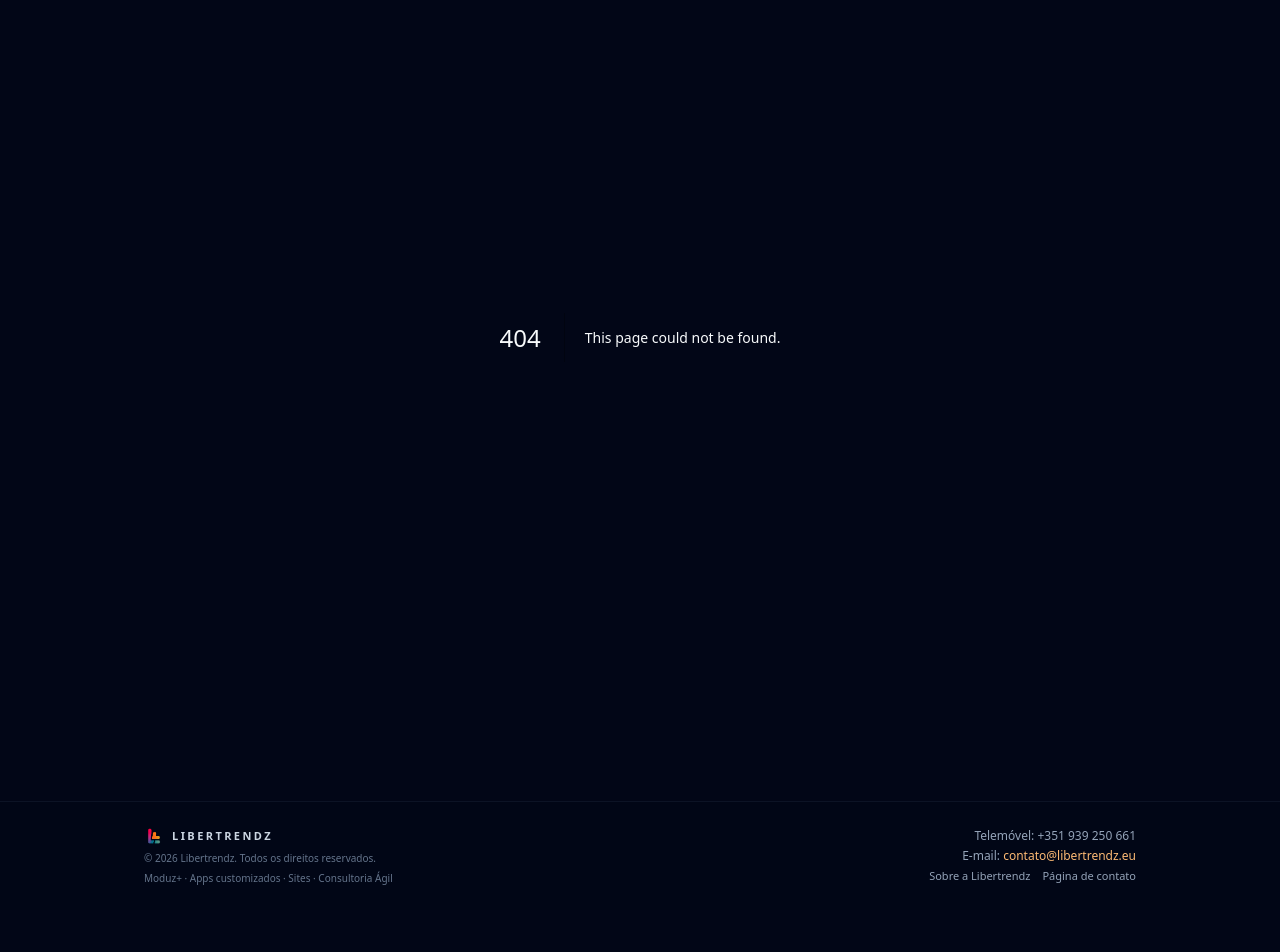
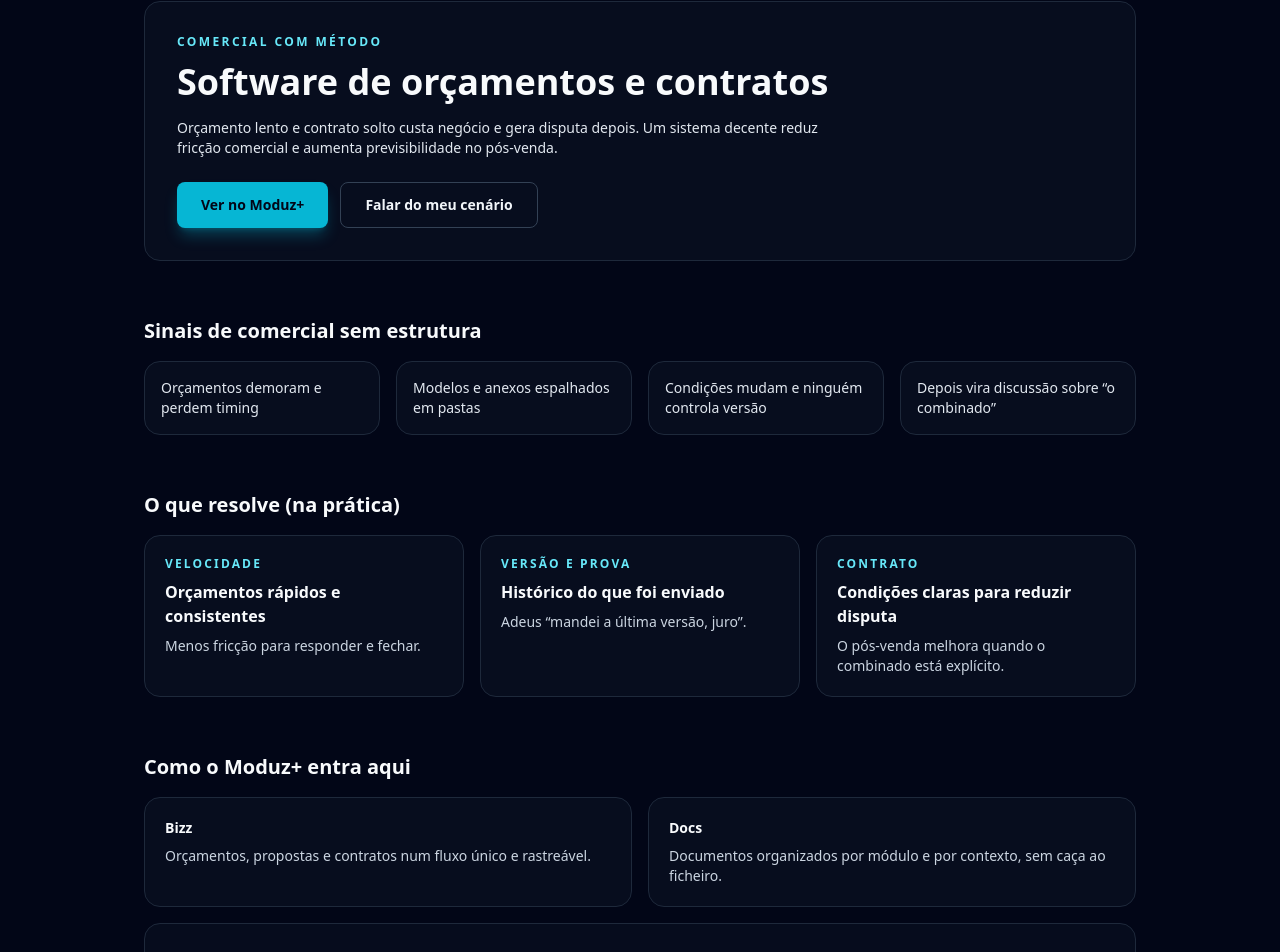
Before and after one commit to libertrendz/libertrendz-site, a Next.js app: page /solucoes/software-orcamentos-contratos in a window 1280 px wide. Before the commit this address had no page. Shown: the part 144-1096 px from the top of the page. Before the commit the page ends 1054 px from the top, so only its background shows below. Built offline with nearby package versions, Linux system fonts and the light colour scheme.

Commit message:
Create page.tsx

```diff
--- /dev/null
+++ b/app/solucoes/software-orcamentos-contratos/page.tsx
@@ -0,0 +1,159 @@
+export default function SoftwareOrcamentosContratosPage() {
+  return (
+    <main className="min-h-[calc(100vh-5rem)] bg-slate-950 text-slate-50">
+      <section className="container-page py-12 lg:py-16 space-y-14">
+        {/* HERO */}
+        <div className="rounded-2xl border border-slate-800 bg-slate-900/40 p-8">
+          <p className="text-xs font-semibold uppercase tracking-[0.2em] text-cyan-300">
+            Comercial com método
+          </p>
+          <h1 className="mt-3 text-3xl font-bold leading-tight md:text-4xl">
+            Software de orçamentos e contratos
+          </h1>
+          <p className="mt-4 max-w-2xl text-sm text-slate-200">
+            Orçamento lento e contrato solto custa negócio e gera disputa depois. Um sistema decente
+            reduz fricção comercial e aumenta previsibilidade no pós-venda.
+          </p>
+
+          <div className="mt-6 flex flex-wrap gap-3">
+            <a
+              href="/moduz"
+              className="inline-flex items-center justify-center rounded-lg bg-cyan-500 px-6 py-3 text-sm font-semibold text-slate-950 shadow-lg shadow-cyan-500/30 transition hover:bg-cyan-400"
+            >
+              Ver no Moduz+
+            </a>
+            <a
+              href="/contato"
+              className="inline-flex items-center justify-center rounded-lg border border-slate-700 px-6 py-3 text-sm font-semibold text-slate-100 transition hover:border-slate-500 hover:bg-slate-900/60"
+            >
+              Falar do meu cenário
+            </a>
+          </div>
+        </div>
+
+        {/* SINAIS */}
+        <div className="space-y-4">
+          <h2 className="text-xl font-semibold text-slate-50">
+            Sinais de comercial sem estrutura
+          </h2>
+
+          <div className="grid gap-4 md:grid-cols-2 lg:grid-cols-4">
+            {[
+              "Orçamentos demoram e perdem timing",
+              "Modelos e anexos espalhados em pastas",
+              "Condições mudam e ninguém controla versão",
+              "Depois vira discussão sobre “o combinado”",
+            ].map((t) => (
+              <div
+                key={t}
+                className="rounded-2xl border border-slate-800 bg-slate-900/40 p-4 text-sm text-slate-200"
+              >
+                {t}
+              </div>
+            ))}
+          </div>
+        </div>
+
+        {/* O QUE PRECISA TER */}
+        <div className="space-y-4">
+          <h2 className="text-xl font-semibold text-slate-50">
+            O que resolve (na prática)
+          </h2>
+
+          <div className="grid gap-4 md:grid-cols-3">
+            <div className="rounded-2xl border border-slate-800 bg-slate-900/40 p-5">
+              <p className="text-xs font-semibold uppercase tracking-[0.18em] text-cyan-300">
+                Velocidade
+              </p>
+              <p className="mt-2 font-semibold text-slate-50">
+                Orçamentos rápidos e consistentes
+              </p>
+              <p className="mt-2 text-sm text-slate-300">
+                Menos fricção para responder e fechar.
+              </p>
+            </div>
+
+            <div className="rounded-2xl border border-slate-800 bg-slate-900/40 p-5">
+              <p className="text-xs font-semibold uppercase tracking-[0.18em] text-cyan-300">
+                Versão e prova
+              </p>
+              <p className="mt-2 font-semibold text-slate-50">
+                Histórico do que foi enviado
+              </p>
+              <p className="mt-2 text-sm text-slate-300">
+                Adeus “mandei a última versão, juro”.
+              </p>
+            </div>
+
+            <div className="rounded-2xl border border-slate-800 bg-slate-900/40 p-5">
+              <p className="text-xs font-semibold uppercase tracking-[0.18em] text-cyan-300">
+                Contrato
+              </p>
+              <p className="mt-2 font-semibold text-slate-50">
+                Condições claras para reduzir disputa
+              </p>
+              <p className="mt-2 text-sm text-slate-300">
+                O pós-venda melhora quando o combinado está explícito.
+              </p>
+            </div>
+          </div>
+        </div>
+
+        {/* MODUZ+ */}
+        <div className="space-y-4">
+          <h2 className="text-xl font-semibold text-slate-50">
+            Como o Moduz+ entra aqui
+          </h2>
+
+          <div className="grid gap-4 md:grid-cols-2">
+            <div className="rounded-2xl border border-slate-800 bg-slate-900/40 p-5">
+              <p className="text-sm font-semibold text-slate-50 mb-2">
+                Bizz
+              </p>
+              <p className="text-sm text-slate-300">
+                Orçamentos, propostas e contratos num fluxo único e rastreável.
+              </p>
+            </div>
+
+            <div className="rounded-2xl border border-slate-800 bg-slate-900/40 p-5">
+              <p className="text-sm font-semibold text-slate-50 mb-2">
+                Docs
+              </p>
+              <p className="text-sm text-slate-300">
+                Documentos organizados por módulo e por contexto, sem caça ao ficheiro.
+              </p>
+            </div>
+          </div>
+
+          <div className="rounded-2xl border border-slate-800 bg-slate-900/35 p-6">
+            <p className="text-sm text-slate-200">
+              Comercial sem processo é funil furado. Processo leve e rastreável é margem.
+            </p>
+            <a
+              href="/cases"
+              className="mt-3 inline-block text-sm font-semibold text-cyan-300 hover:text-cyan-200"
+            >
+              Ver casos →
+            </a>
+          </div>
+        </div>
+
+        {/* CTA FINAL */}
+        <div className="pt-8 border-t border-slate-800 text-center space-y-4">
+          <h2 className="text-2xl font-semibold text-slate-50">
+            Quer responder mais rápido e fechar com menos fricção?
+          </h2>
+          <p className="max-w-xl mx-auto text-sm text-slate-200">
+            Diz como fazem hoje e eu devolvo o caminho mais lógico para organizar.
+          </p>
+          <a
+            href="/contato"
+            className="inline-flex items-center justify-center rounded-lg bg-cyan-500 px-6 py-3 text-sm font-semibold text-slate-950 shadow-lg shadow-cyan-500/30 transition hover:bg-cyan-400"
+          >
+            Falar do meu cenário
+          </a>
+        </div>
+      </section>
+    </main>
+  );
+}
```
